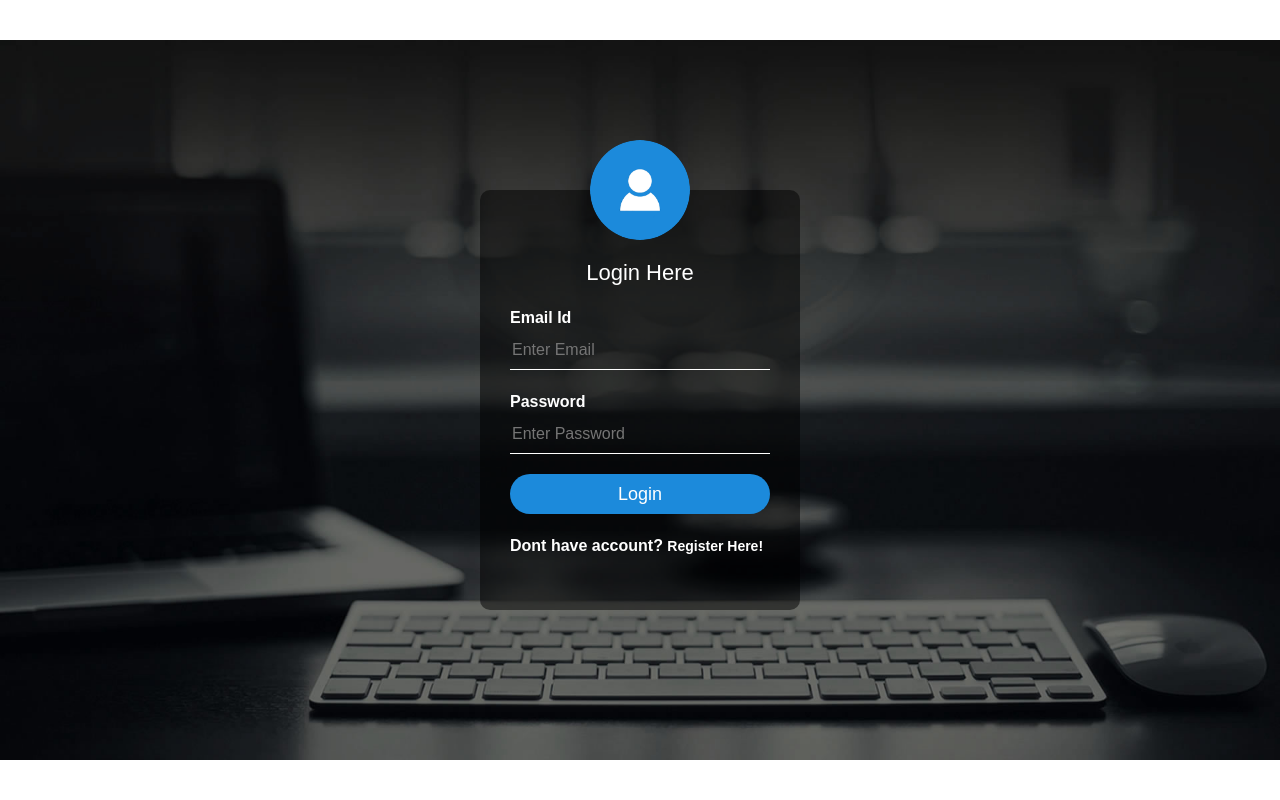
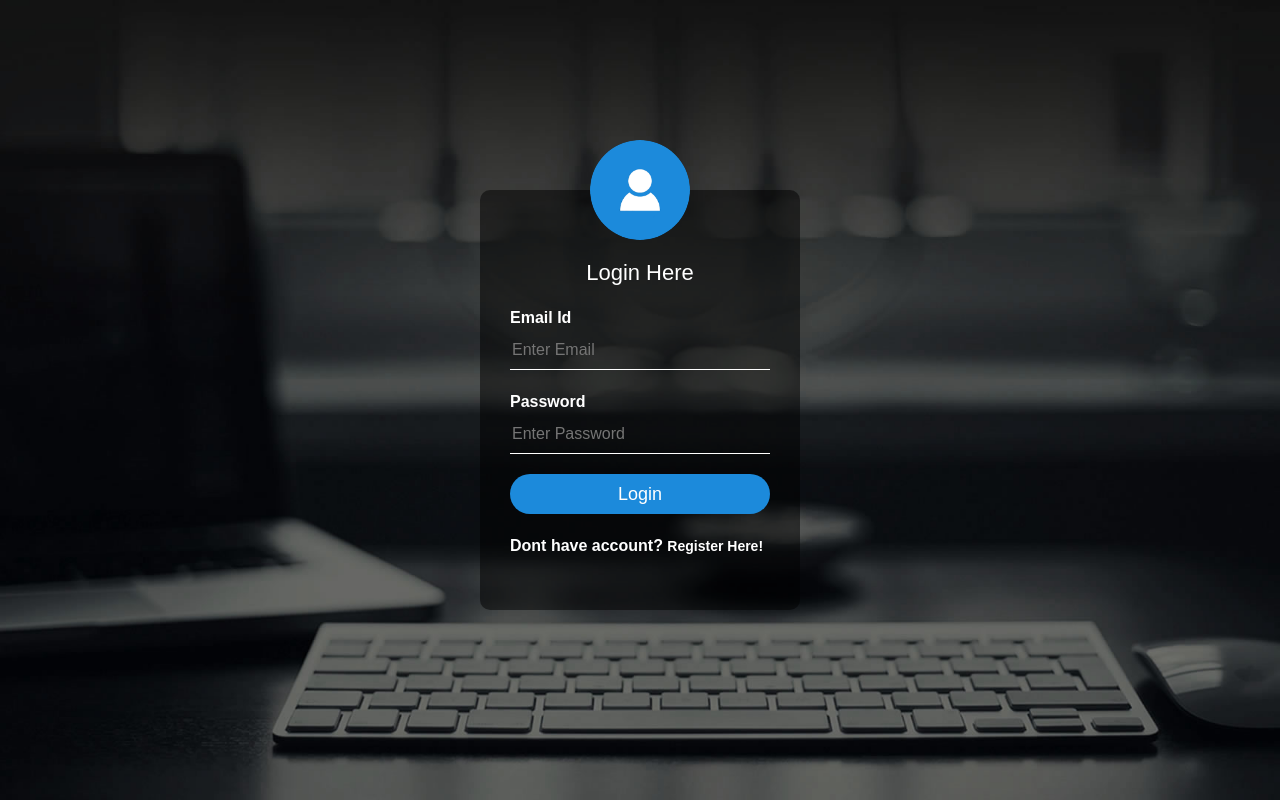
Before and after one commit to ahmad-rameez/AuthenticatonModule, a website: page templateLogReg/index.html in a window 1280 px wide. Drawn offline with nearby package versions, Linux system fonts and the light colour scheme.

Commit message:
background+hover

```diff
--- a/templateLogReg/css/style.css
+++ b/templateLogReg/css/style.css
@@ -6,7 +6,7 @@ body{
     padding: 0;
     height:100%;
     background: url(../assets/image.jpg);
-    background-size:100%;
+    background-size:cover;
     background-position:center;
     background-repeat:no-repeat;
     font-family: sans-serif;
```
Also changed, not shown: templateLogReg/book_view.html (+6 -1 lines), templateLogReg/index.html (+1 -0 lines), templateLogReg/assets/vakata-jstree/dist/themes/dd1/32px.png (deleted), templateLogReg/assets/vakata-jstree/dist/themes/dd1/40px.png (deleted), templateLogReg/assets/vakata-jstree/dist/themes/dd1/style.css (deleted), templateLogReg/assets/vakata-jstree/dist/themes/dd1/style.min.css (deleted), templateLogReg/assets/vakata-jstree/dist/themes/dd1/throbber.gif (deleted).
